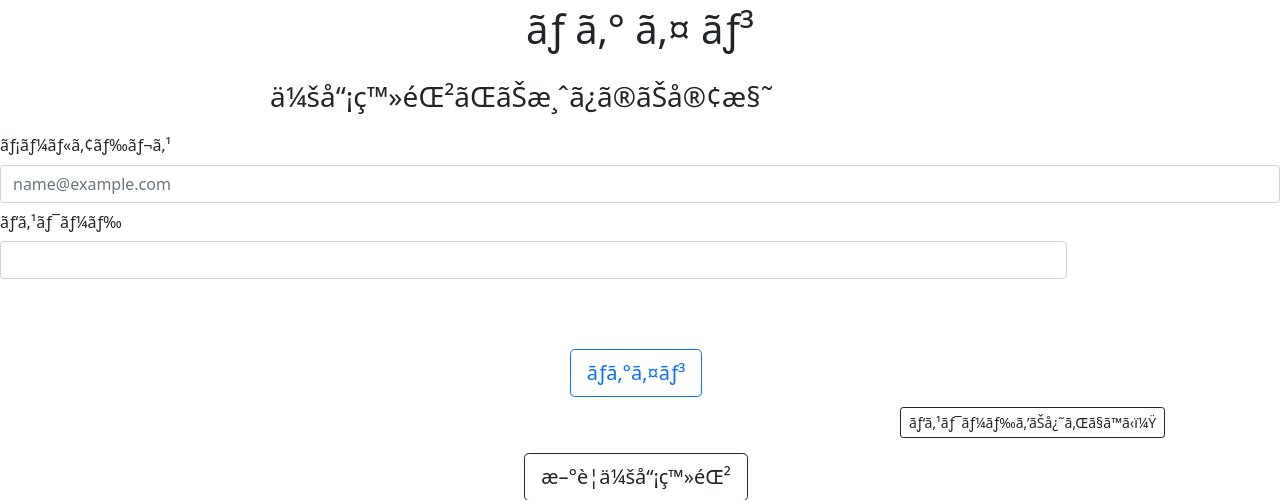
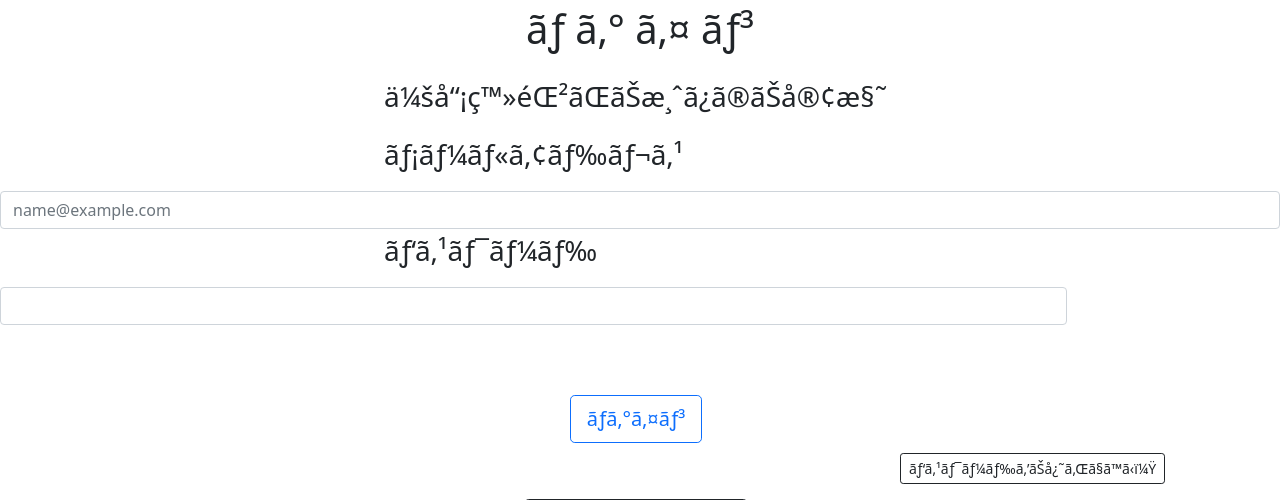
Before and after one commit to Team-E-GameShopSite/TopSix_666, a PHP site: page /kaihatuLOGIN.html in a window 1280 px wide. Shown: the part 96-596 px from the top of the page. Run offline with PHP 8.4, Linux system fonts and the light colour scheme.

Commit message:
ログイン画面を調整しました

```diff
--- a/kaihatuLOGIN.html
+++ b/kaihatuLOGIN.html
@@ -32,9 +32,13 @@ integrity="sha384-1BmE4kWBq78iYhFldvKuhfTAU6auU8tT94WrHftjDbrCEXSU1oBoqyl2QvZ6jI
   <p class="fs-1">ロ  グ  イ  ン</p>
   <p class="fs-3">会員登録がお済みのお客様</p>
   <div class="mb-3">
-    <label for="exampleFormControlInput1" class="col-sm-2 form-label">メールアドレス</label>
+    <div class="mozi">
+      <p class="fs-3">メールアドレス</p>
+    </div>
     <input type="email" class="form-control" id="exampleFormControlInput1" placeholder="name@example.com">
-    <label for="inputPassword" class="col-sm-2 col-form-label">パスワード</label>
+    <div class="mozi">
+      <p class="fs-3">パスワード</p>
+    </div>
     <div class="col-sm-10">
       <input type="password" class="form-control" id="inputPassword">
     </div>
--- a/styleLOGIN.css
+++ b/styleLOGIN.css
@@ -20,8 +20,9 @@ text-align:center;
 }
 
 .fs-3{
-margin-left: 270px;
+margin-left: 30%;
 }
+
 
 .login{
 text-align:center;
```
